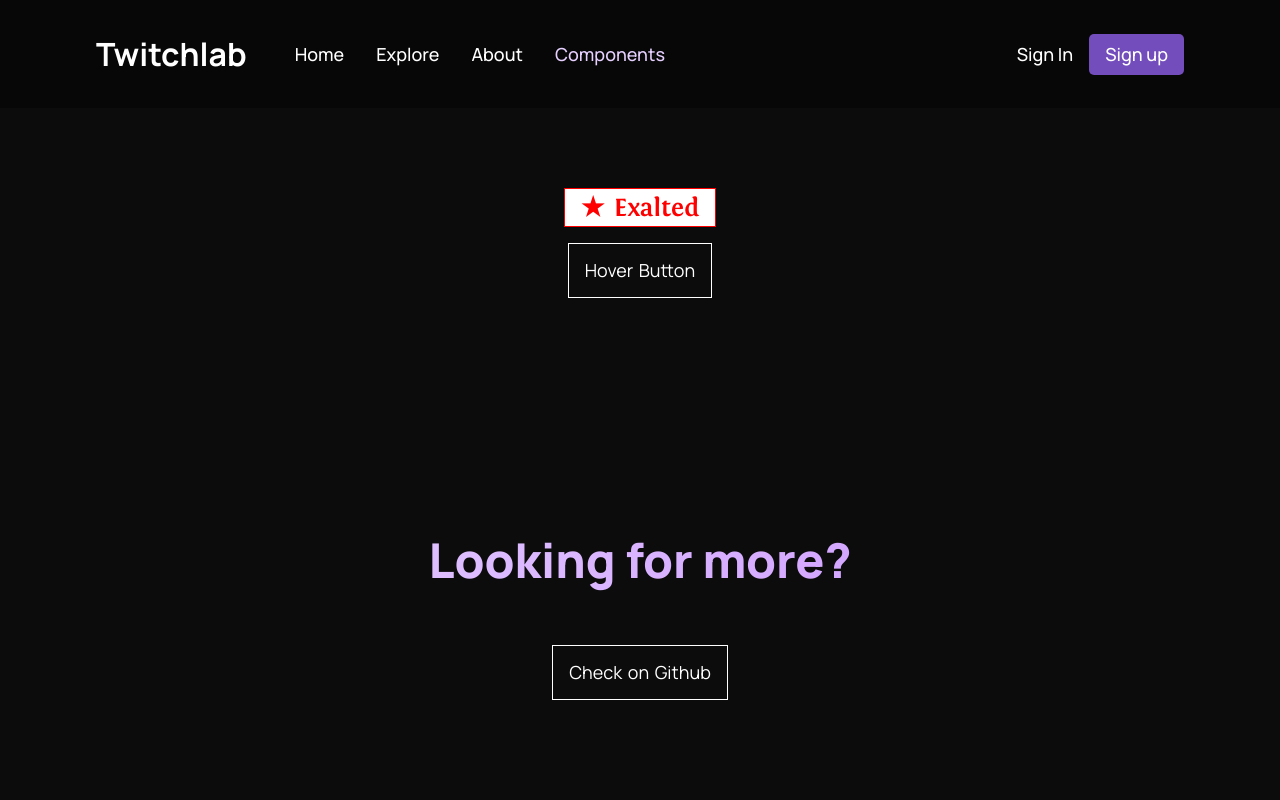
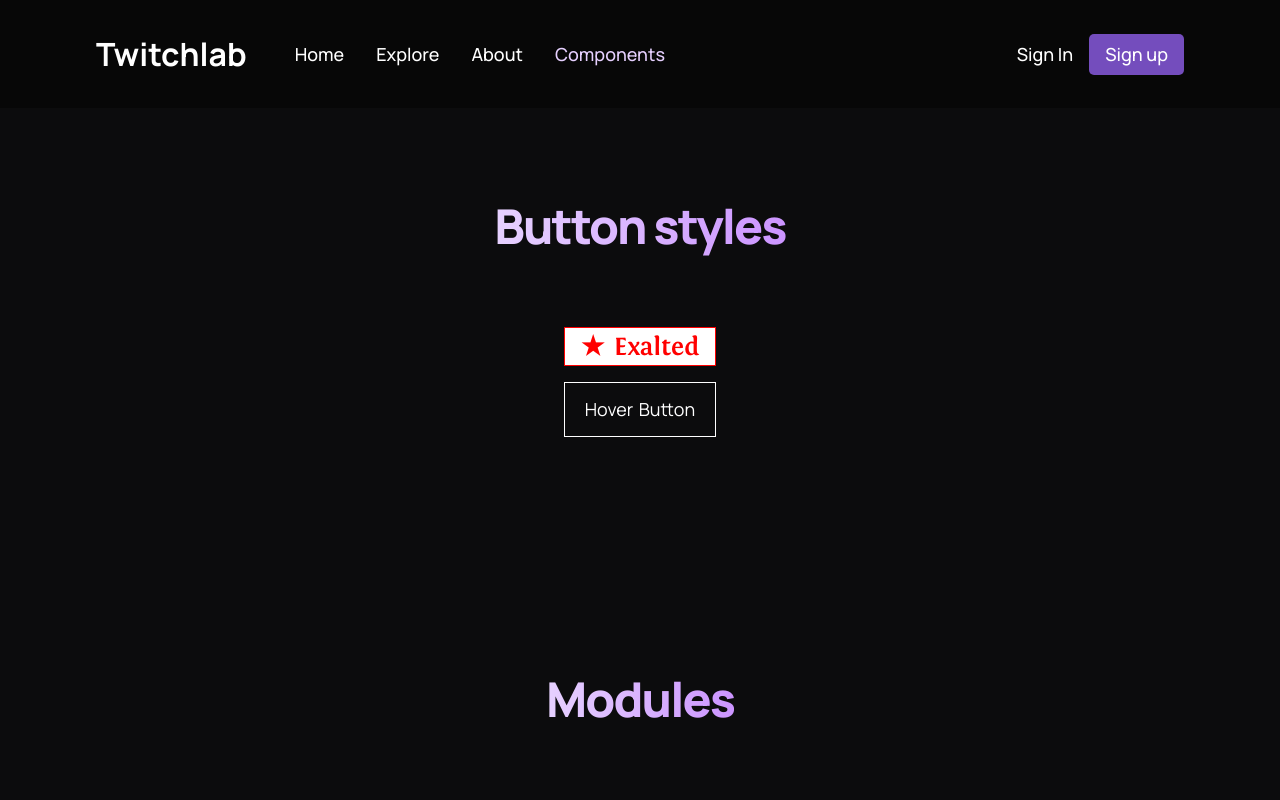
Before and after one commit to tdrebes/twitchlab-client, a React (Create React App) app: page /components in a window 1280 px wide. Shown: the top 800 px of the page. Built offline with nearby package versions, Linux system fonts and the light colour scheme.

Commit message:
Update exalted style

```diff
--- a/src/components/misc/Exalted.jsx
+++ b/src/components/misc/Exalted.jsx
@@ -1,10 +1,10 @@
 import React from 'react'
 import './exalted.css'
 
-function Exalted() {
+function Exalted(props) {
   return (
     <div className="tl__exalted over-underline-animation">
-        <p className="noselect">★ Exalted</p>
+        <p className="noselect">★ {props.text}</p>
     </div>
   )
 }
--- a/src/components/misc/exalted.css
+++ b/src/components/misc/exalted.css
@@ -18,7 +18,6 @@
 
 .tl__exalted p {
     box-sizing: border-box;
-    /* font-family: var(--font-family); */
     font-family: Exalted;
     font-size: 26px;
     line-height: 5px;
--- a/src/components/navbar/Navbar.jsx
+++ b/src/components/navbar/Navbar.jsx
@@ -29,6 +29,7 @@ const Navbar = () => {
                 <p className="hover-underline-animation">Sign in</p>
                 <button type="button">Sign up</button>
             </div>
+
             <div className="tl__navbar-menu">
                 {toggleMenu
                 ? <RiCloseLine color="#fff" size={27} onClick={() => setToggleMenu(false)}/>
--- a/src/containers/component_library/ComponentLibrary.jsx
+++ b/src/containers/component_library/ComponentLibrary.jsx
@@ -6,8 +6,15 @@ import './component_library.css'
 function ComponentLibrary() {
   return (
     <div className='tl__component-library'>
-      <Exalted/>
-      <HoverButton link="#" title="Hover Button"/>
+      <h1 className='gradient__text'>Button styles</h1>
+      <div className='section__padding'>
+        <Exalted text="Exalted"/>
+        <HoverButton link="#" title="Hover Button"/>
+      </div>
+      <h1 className='gradient__text'>Modules</h1>
+      <div className='section__padding'>
+        ...
+      </div>
     </div>
   )
 }
--- a/src/containers/component_library/component_library.css
+++ b/src/containers/component_library/component_library.css
@@ -1,3 +1,11 @@
+.tl__component-library h1 {
+    font-family: var(--font-family);
+    font-weight: 800;
+    font-size: 48px;
+    line-height: 75px;
+    letter-spacing: -0.04em;
+}
+
 .tl__component-library {
     color: white;
     display: flex;
```
